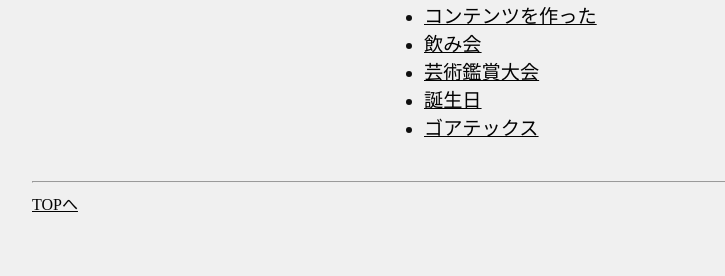
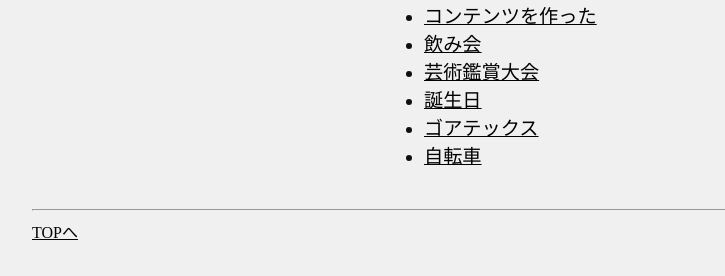
Before and after one commit to daichiro/MokuMokuCloud, a plain HTML site: page public/diary/index.html in a window 1280 px wide. Shown: the part 126-402 px from the top of the page, without its empty margins (56-781 px from the left). Drawn offline with Linux system fonts and the light colour scheme.

Commit message:
日記へのリンクを追加

```diff
--- a/public/diary/index.html
+++ b/public/diary/index.html
@@ -27,6 +27,7 @@
     <li><a href="20131220.html">芸術鑑賞大会</a></li>
     <li><a href="20131223.html">誕生日</a></li>
     <li><a href="20140217.html">ゴアテックス</a></li>
+    <li><a href="20160611.html">自転車</a></li>
 </ul>
 </div>
 <hr id="footer">
```
